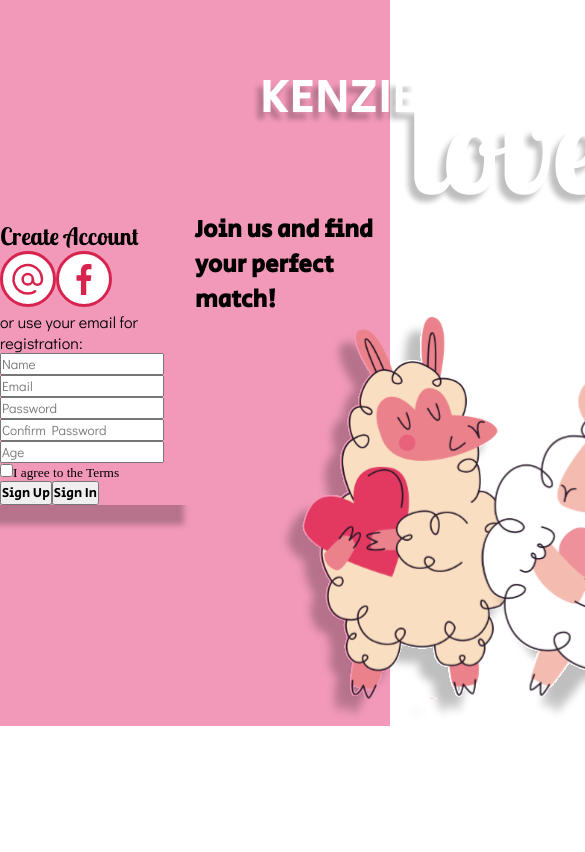
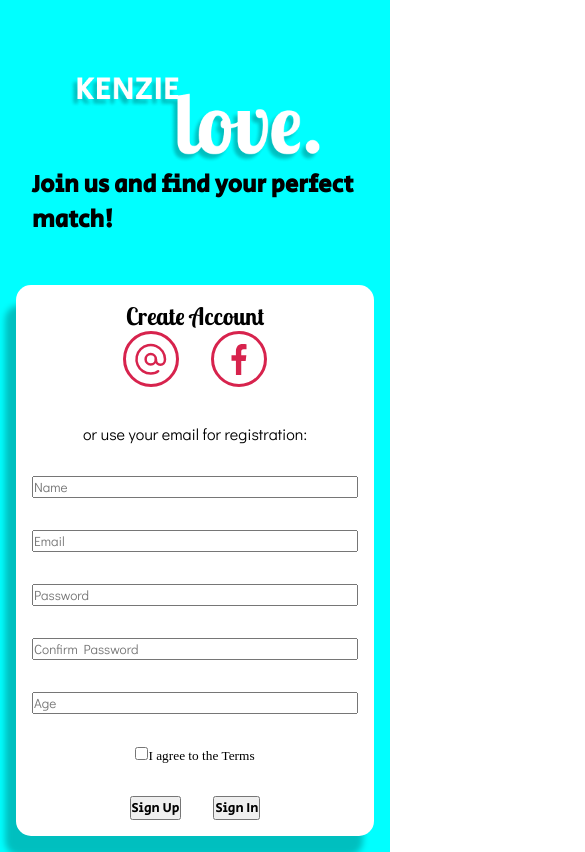
Before and after one commit to httTinder/httTinder-App, a React (Create React App) app in the folder love-kenzie/: page / in a window 390 px wide. Shown: the top 852 px of the page, 585 px wide, since content can reach past the window. Built offline with nearby package versions, Linux system fonts and the light colour scheme.

Commit message:
fix: responsive style

```diff
--- a/love-kenzie/package.json
+++ b/love-kenzie/package.json
@@ -41,5 +41,8 @@
 			"last 1 firefox version",
 			"last 1 safari version"
 		]
+	},
+	"devDependencies": {
+		"@types/react-router-dom": "^5.3.3"
 	}
 }
--- a/love-kenzie/src/App.tsx
+++ b/love-kenzie/src/App.tsx
@@ -1,4 +1,4 @@
-import { Routes } from './routes'
+import { Routes } from './routes/routes'
 import Global from './styles/global'
 
 const App = () => {
--- a/love-kenzie/src/index.tsx
+++ b/love-kenzie/src/index.tsx
@@ -1,5 +1,6 @@
 import React from 'react'
 import ReactDOM from 'react-dom/client'
+
 import App from './App'
 
 const root = ReactDOM.createRoot(document.getElementById('root') as HTMLElement)
--- a/love-kenzie/src/routes/register/index.tsx
+++ b/love-kenzie/src/routes/register/index.tsx
@@ -8,17 +8,32 @@ import mail from '../../assets/socials/mail.svg'
 
 import lhamaSheep from '../../assets/animals/lhamaSheep.svg'
 import logoDesk from '../../assets/logo/LogoDesk.png'
+
+import { Container } from '../../styles/container'
 import { Main, MainWrapper, Section } from './style'
 
 export const RegisterPage = () => {
 	return (
 		<MainWrapper>
-			<Section whiteBackground boxShadow borderRadius={15} padding={2}>
+			<Container
+				padding
+				flex
+				flexDirection
+				containerWidth={1320}
+				alignItems={'center'}
+				justifyContent={'space-between'}
+				gap={2}>
+				<Section
+					boxShadow
+					whiteBackground={true}
+					padding
+					minWidth={320}
+					borderRadius={15}>
 					<header>
 						<Title>Create Account</Title>
 					</header>
 					<Main>
-					<div>
+						<div className='socials'>
 							<a>
 								<img src={mail} alt='Login with mail' />
 							</a>
@@ -29,11 +44,14 @@ export const RegisterPage = () => {
 
 						<p>or use your email for registration:</p>
 
-					<div>
+						<div className='inputs-wrappers'>
 							<Input placeholder='Name' type='text' />
 							<Input placeholder='Email' type='email' />
 							<Input placeholder='Password' type='password' />
-						<Input placeholder='Confirm Password' type='password' />
+							<Input
+								placeholder='Confirm Password'
+								type='password'
+							/>
 							<Input placeholder='Age' type='number' />
 						</div>
 
@@ -44,18 +62,19 @@ export const RegisterPage = () => {
 							</small>
 						</div>
 
-					<div>
+						<div className='sign-buttons'>
 							<Button type='submit'>Sign Up</Button>
 							<Button type='button'>Sign In</Button>
 						</div>
 					</Main>
 				</Section>
 
-			<Section>
+				<Section padding>
 					<img src={logoDesk} />
 					<SubTitle>Join us and find your perfect match!</SubTitle>
-				<img src={lhamaSheep} alt='' />
+					<img className='animalImg' src={lhamaSheep} alt='' />
 				</Section>
+			</Container>
 		</MainWrapper>
 	)
 }
--- a/love-kenzie/src/routes/register/style.ts
+++ b/love-kenzie/src/routes/register/style.ts
@@ -3,43 +3,77 @@ import styled, { css } from 'styled-components'
 export const MainWrapper = styled.div`
 	background-color: var(--pink);
 
-	width: 100%;
-	height: 100%;
+	width: 100vw;
+	height: 100vh;
 
 	display: flex;
-	flex-wrap: wrap;
 	justify-content: center;
 	align-items: center;
+
+	header {
+		text-align: center;
+	}
 `
 interface PropsSection {
 	whiteBackground?: boolean
 	boxShadow?: boolean
-	padding?: number
+	padding?: boolean
 	borderRadius?: number
+	minWidth?: number
 }
 
 export const Section = styled.section`
-	max-width: 50%;
+	min-width: ${(props: PropsSection) => props.minWidth}px;
 	width: 100%;
+	box-shadow: var(
+		${(props: PropsSection) => props.boxShadow && '--box-shadow'}
+	);
+
+	background-color: ${(props: PropsSection) =>
+		props.whiteBackground && '#ffff;'};
+
 	${(props: PropsSection) => {
-		if (props.boxShadow) {
+		if (props.padding) {
 			return css`
-				box-shadow: var(--box-shadow);
-			`
-		} else if (props.whiteBackground) {
-			return css`
-				background-color: var(--white);
-			`
-		} else if (props.padding) {
-			return css`
-				padding: ${props.padding}rem;
-			`
-		} else if (props.borderRadius) {
-			return css`
-				border-radius: ${props.borderRadius}px;
+				@media (min-width: 320px) {
+					padding: 1rem;
+				}
+				@media (min-width: 520px) {
+					padding: 2rem;
+				}
+				@media (min-width: 928px) {
+					padding: 3rem;
+				}
 			`
 		}
-	}};
+	}}
+
+	border-radius: ${(props: PropsSection) => `${props.borderRadius}px`};
+
+	@media (max-width: 768px) {
+		.animalImg {
+			display: none;
+		}
+	}
 `
 
-export const Main = styled.main``
+export const Main = styled.main`
+	display: flex;
+	flex-direction: column;
+	justify-content: center;
+	align-items: center;
+	gap: 2rem;
+
+	.socials,
+	.sign-buttons,
+	.inputs-wrappers {
+		display: flex;
+		gap: 2rem;
+	}
+
+	.inputs-wrappers {
+		display: flex;
+		flex-direction: column;
+		width: 100%;
+	}
+`
--- /dev/null
+++ b/love-kenzie/src/styles/container.ts
@@ -0,0 +1,52 @@
+import styled, { css } from 'styled-components'
+
+interface IContainer {
+	padding?: boolean
+	flex?: boolean
+	flexDirection?: boolean
+	justifyContent?: string
+	alignItems?: string
+	gap?: number
+	containerWidth?: number
+}
+
+export const Container = styled.div`
+	display: ${(props: IContainer) => props.flex && 'flex'};
+	justify-content: ${(props: IContainer) =>
+		props.justifyContent && props.justifyContent};
+	align-items: ${(props: IContainer) => props.alignItems && props.alignItems};
+	gap: ${(props: IContainer) => props.gap && `${props.gap}rem`};
+
+	${(props: IContainer) => {
+		if (props.flexDirection) {
+			return css`
+				@media (min-width: 320px) {
+					flex-direction: column-reverse;
+				}
+				@media (min-width: 768px) {
+					flex-direction: row;
+				}
+			`
+		}
+	}};
+
+	background-color: aqua;
+	margin: 0 auto;
+	max-width: ${(props) => props.containerWidth}px;
+	width: 100%;
+	${(props: IContainer) => {
+		if (props.padding) {
+			return css`
+				@media (min-width: 320px) {
+					padding: 1rem;
+				}
+				@media (min-width: 520px) {
+					padding: 2rem;
+				}
+				@media (min-width: 928px) {
+					padding: 3rem;
+				}
+			`
+		}
+	}};
+`
--- a/love-kenzie/src/styles/global.ts
+++ b/love-kenzie/src/styles/global.ts
@@ -35,7 +35,10 @@ export default createGlobalStyle`
      h2, button{
           font-family: 'Secular One', sans-serif;
      }
-
+     img{
+          max-width: 100%;
+          height: auto;
+     }
      p, li, input{
           font-family: 'Didact Gothic', sans-serif;
      }
```
Also changed, not shown: love-kenzie/tsconfig.json (+2 -8 lines), love-kenzie/src/routes/routes.tsx (renamed from love-kenzie/src/routes/index.tsx), 1 other file (tests, documents, lock files or other folders). Lines whose indentation alone changed are shown as unchanged.
